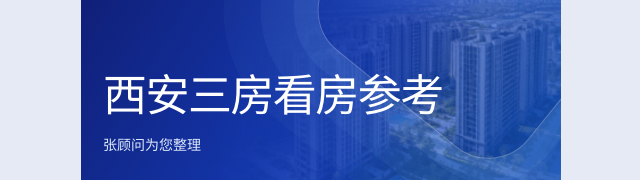
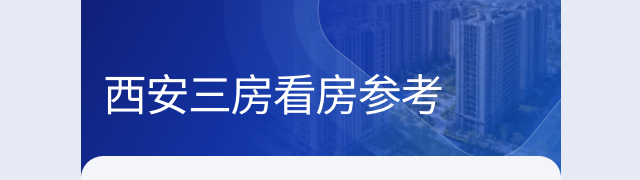
Before and after one commit to JZT-AI/365-taofang-exclusive-report, a plain HTML site: page 微信淘房小程序/小B资料库-专属报告原型.html in a window 1280 px wide. Shown: the top 180 px of the page, without its empty margins (319-959 px from the left). Drawn offline with Linux system fonts and the light colour scheme.

```diff
--- a/微信淘房小程序/小B资料库-专属报告原型.html
+++ b/微信淘房小程序/小B资料库-专属报告原型.html
@@ -252,7 +252,6 @@ button:focus-visible { outline: 3px solid #3782ff; outline-offset: 3px; }
   <header class="hero">
     <div class="hero-top"><button class="return-button" type="button" aria-label="返回" hidden></button></div>
     <h1 id="report-title"></h1>
-    <p class="author" hidden></p>
   </header>
   <main id="report-content" class="content"></main>
 </div>
@@ -568,12 +567,6 @@ ReportPrototype.onAvailabilityChange(() => {
 const reportTitle = params.get('title')?.trim() || (fromReport ? '专属报告' : '西安三房看房参考');
 document.getElementById('report-title').textContent = reportTitle;
 document.title = reportTitle;
-const author = params.get('agent')?.trim() || (fromReport ? '' : '张顾问');
-if (author) {
-  const byline = document.querySelector('.author');
-  byline.textContent = author + '为您整理';
-  byline.hidden = false;
-}
 const returnButton = document.querySelector('.return-button');
 if (window.opener || (document.referrer && history.length > 1)) {
   returnButton.hidden = false;
```
